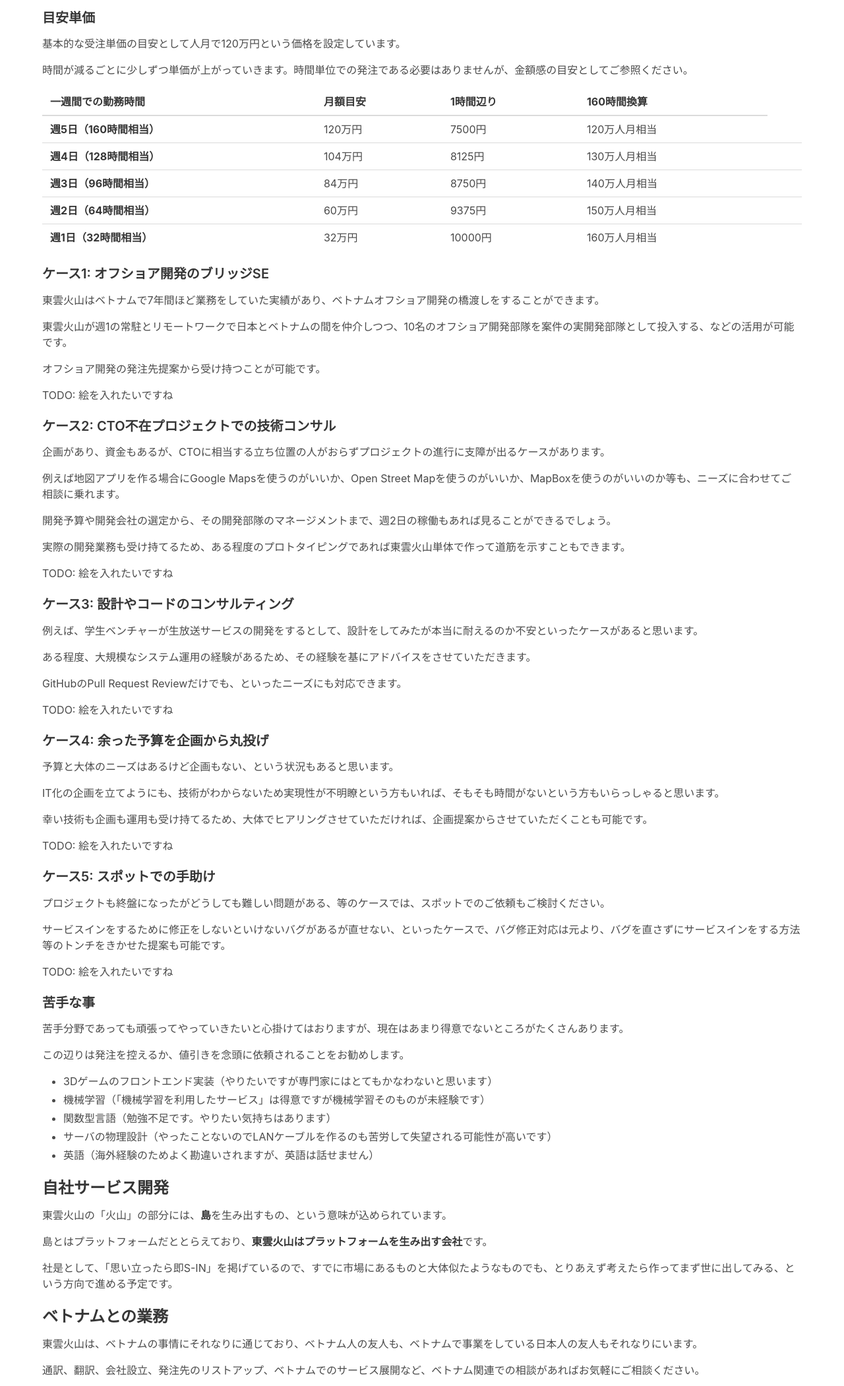
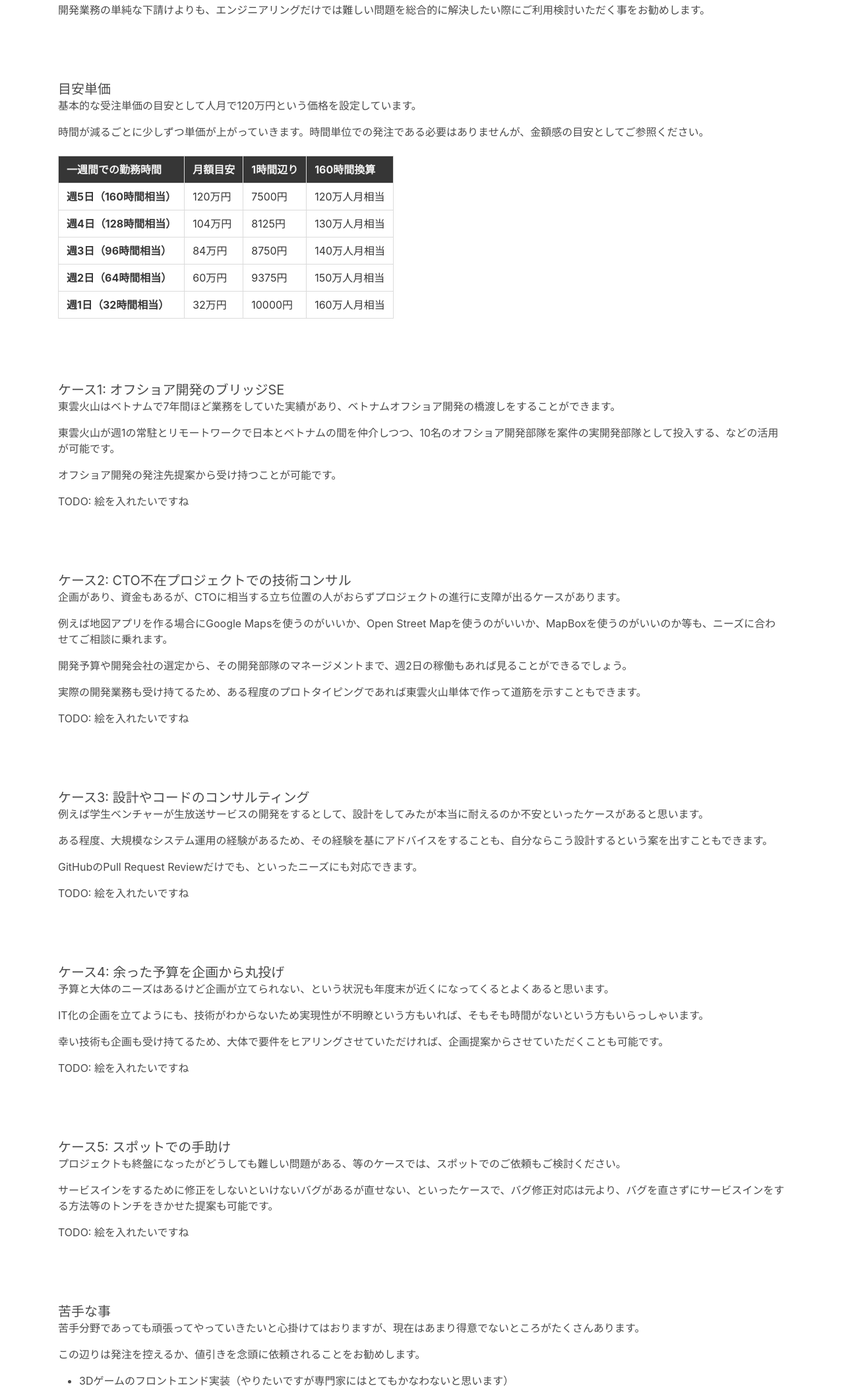
Before and after one commit to shinonomekazan/web, a website: page work.html in a window 1280 px wide. Shown: the part 465-2566 px from the top of the page at 66% size. Drawn offline with Linux system fonts and the light colour scheme.

Commit message:
Cardを試す前のコミット

```diff
--- a/package.json
+++ b/package.json
@@ -13,7 +13,7 @@
     "url": "git+https://github.com/shinonomekazan/web.git"
   },
   "author": "Shinonomekazan Co., Ltd.",
-  "license": "UNLICENSED",
+  "license": "MIT",
   "bugs": {
     "url": "https://github.com/shinonomekazan/web/issues"
   },
--- a/work.html
+++ b/work.html
@@ -46,28 +46,34 @@
 		</header>
 		<div class="container">
 			<section id="work">
-				<article class="content">
+				<article id="contracted_development">
 					<header>
-						<h3 class="subtitle">受託・請負開発</h3>
+						<h3 class="subtitle is-4">受託・請負開発</h3>
 					</header>
+					<section class="section">
 						<div class="content">
 							<p>東雲火山はWeb/ゲーム系はフロントエンドもバックエンドも一通りこなす何でも屋です。</p>
 							<p>人手が足りない、設計で困っている、などの箇所があれば、お気軽にご相談ください。何かしらお力になれると思います。</p>
 							<p><strong>ただし、</strong>所詮一人法人なので一か月に160時間といったまとまった時間を東雲火山単体で提供することは、よほど時期が合わない限り難しいです。ある程度の開発力は有していますが、一定以上の規模の開発を単独でこなすことは難しいのが正直な実情です。</p>
 							<p>開発業務の単純な下請けよりも、エンジニアリングだけでは難しい問題を総合的に解決したい際にご利用検討いただく事をお勧めします。</p>
 						</div>
+					</section>
+					<section id="prices" class="section">
+						<header>
+							<h4 class="subtitle is-5">目安単価</h4>
+						</header>
 						<div class="content">
-						<h4>目安単価</h4>
 							<p>基本的な受注単価の目安として人月で120万円という価格を設定しています。</p>
 							<p>時間が減るごとに少しずつ単価が上がっていきます。時間単位での発注である必要はありませんが、金額感の目安としてご参照ください。</p>
-						<div class="content">
-							<table>
+						</div>
+						<div>
+							<table class="table is-bordered">
 								<thead>
-									<tr>
-										<th>一週間での勤務時間</th>
-										<th>月額目安</th>
-										<th>1時間辺り</th>
-										<th>160時間換算</th>
+									<tr class="has-background-dark">
+										<th class="has-text-light">一週間での勤務時間</th>
+										<th class="has-text-light">月額目安</th>
+										<th class="has-text-light">1時間辺り</th>
+										<th class="has-text-light">160時間換算</th>
 									</tr>
 								</thead>
 								<tbody>
@@ -75,73 +81,96 @@
 										<th>週5日（160時間相当）</th>
 										<td>120万円</td>
 										<td>7500円</td>
-										<td>120万人月相当<td>
+										<td>120万人月相当</td>
 									</tr>
 									<tr>
 										<th>週4日（128時間相当）</th>
 										<td>104万円</td>
 										<td>8125円</td>
-										<td>130万人月相当<td>
+										<td>130万人月相当</td>
 									</tr>
 									<tr>
 										<th>週3日（96時間相当）</th>
 										<td>84万円</td>
 										<td>8750円</td>
-										<td>140万人月相当<td>
+										<td>140万人月相当</td>
 									</tr>
 									<tr>
 										<th>週2日（64時間相当）</th>
 										<td>60万円</td>
 										<td>9375円</td>
-										<td>150万人月相当<td>
+										<td>150万人月相当</td>
 									</tr>
 									<tr>
 										<th>週1日（32時間相当）</th>
 										<td>32万円</td>
 										<td>10000円</td>
-										<td>160万人月相当<td>
+										<td>160万人月相当</td>
 									</tr>
 								</tbody>
 							</table>
 						</div>
-					</div>
+					</section>
+					<section id="offshore_development" class="section">
+						<header>
+							<h4 class="subtitle is-5">ケース1: オフショア開発のブリッジSE</h4>
+						</header>
 						<div class="content">
-						<h4>ケース1: オフショア開発のブリッジSE</h4>
 							<p>東雲火山はベトナムで7年間ほど業務をしていた実績があり、ベトナムオフショア開発の橋渡しをすることができます。</p>
 							<p>東雲火山が週1の常駐とリモートワークで日本とベトナムの間を仲介しつつ、10名のオフショア開発部隊を案件の実開発部隊として投入する、などの活用が可能です。</p>
 							<p>オフショア開発の発注先提案から受け持つことが可能です。</p>
 							<p>TODO: 絵を入れたいですね</p>
 						</div>
+					</section>
+					<section id="cto_like_development" class="section">
+						<header>
+							<h4 class="subtitle is-5">ケース2: CTO不在プロジェクトでの技術コンサル</h4>
+						</header>
 						<div class="content">
-						<h4>ケース2: CTO不在プロジェクトでの技術コンサル</h4>
 							<p>企画があり、資金もあるが、CTOに相当する立ち位置の人がおらずプロジェクトの進行に支障が出るケースがあります。</p>
 							<p>例えば地図アプリを作る場合にGoogle Mapsを使うのがいいか、Open Street Mapを使うのがいいか、MapBoxを使うのがいいのか等も、ニーズに合わせてご相談に乗れます。</p>
 							<p>開発予算や開発会社の選定から、その開発部隊のマネージメントまで、週2日の稼働もあれば見ることができるでしょう。</p>
 							<p>実際の開発業務も受け持てるため、ある程度のプロトタイピングであれば東雲火山単体で作って道筋を示すこともできます。</p>
 							<p>TODO: 絵を入れたいですね</p>
 						</div>
+					</section>
+					<section id="programming_consultant" class="section">
+						<header>
+							<h4 class="subtitle is-5">ケース3: 設計やコードのコンサルティング</h4>
+						</header>
 						<div class="content">
-						<h4>ケース3: 設計やコードのコンサルティング</h4>
-						<p>例えば、学生ベンチャーが生放送サービスの開発をするとして、設計をしてみたが本当に耐えるのか不安といったケースがあると思います。</p>
-						<p>ある程度、大規模なシステム運用の経験があるため、その経験を基にアドバイスをさせていただきます。</p>
+							<p>例えば学生ベンチャーが生放送サービスの開発をするとして、設計をしてみたが本当に耐えるのか不安といったケースがあると思います。</p>
+							<p>ある程度、大規模なシステム運用の経験があるため、その経験を基にアドバイスをすることも、自分ならこう設計するという案を出すこともできます。</p>
 							<p>GitHubのPull Request Reviewだけでも、といったニーズにも対応できます。</p>
 							<p>TODO: 絵を入れたいですね</p>
 						</div>
+					</section>
+					<section id="development_with_planning" class="section">
+						<header>
+							<h4 class="subtitle is-5">ケース4: 余った予算を企画から丸投げ</h4>
+						</header>
 						<div class="content">
-						<h4>ケース4: 余った予算を企画から丸投げ</h4>
-						<p>予算と大体のニーズはあるけど企画もない、という状況もあると思います。</p>
-						<p>IT化の企画を立てようにも、技術がわからないため実現性が不明瞭という方もいれば、そもそも時間がないという方もいらっしゃると思います。</p>
-						<p>幸い技術も企画も運用も受け持てるため、大体でヒアリングさせていただければ、企画提案からさせていただくことも可能です。</p>
+							<p>予算と大体のニーズはあるけど企画が立てられない、という状況も年度末が近くになってくるとよくあると思います。</p>
+							<p>IT化の企画を立てようにも、技術がわからないため実現性が不明瞭という方もいれば、そもそも時間がないという方もいらっしゃいます。</p>
+							<p>幸い技術も企画も受け持てるため、大体で要件をヒアリングさせていただければ、企画提案からさせていただくことも可能です。</p>
 							<p>TODO: 絵を入れたいですね</p>
 						</div>
+					</section>
+					<section id="pinpoint_helper" class="section">
+						<header>
+							<h4 class="subtitle is-5">ケース5: スポットでの手助け</h4>
+						</header>
 						<div class="content">
-						<h4>ケース5: スポットでの手助け</h4>
 							<p>プロジェクトも終盤になったがどうしても難しい問題がある、等のケースでは、スポットでのご依頼もご検討ください。</p>
 							<p>サービスインをするために修正をしないといけないバグがあるが直せない、といったケースで、バグ修正対応は元より、バグを直さずにサービスインをする方法等のトンチをきかせた提案も可能です。</p>
 							<p>TODO: 絵を入れたいですね</p>
 						</div>
+					</section>
+					<section id="weak" class="section">
+						<header>
+							<h4 class="subtitle is-5">苦手な事</h4>
+						</header>
 						<div class="content">
-						<h4>苦手な事</h4>
 							<p>苦手分野であっても頑張ってやっていきたいと心掛けてはおりますが、現在はあまり得意でないところがたくさんあります。</p>
 							<p>この辺りは発注を控えるか、値引きを念頭に依頼されることをお勧めします。</p>
 							<ul>
@@ -149,28 +178,35 @@
 								<li>機械学習（「機械学習を利用したサービス」は得意ですが機械学習そのものが未経験です）</li>
 								<li>関数型言語（勉強不足です。やりたい気持ちはあります）</li>
 								<li>サーバの物理設計（やったことないのでLANケーブルを作るのも苦労して失望される可能性が高いです）</li>
-							<li>英語（海外経験のためよく勘違いされますが、英語は話せません）</li>
+								<li>英語（海外経験のためよく勘違いされますが、英語は文献読むくらいは多少できますが話せません）</li>
 							</ul>
 						</div>
+					</section>
 				</article>
-				<article class="content">
+
+				<article id="services">
 					<header>
-						<h3 class="subtitle">自社サービス開発</h3>
+						<h3 class="subtitle is-4">自社サービス開発</h3>
 					</header>
+					<section class="section">
 						<div class="content">
 							<p>東雲火山の「火山」の部分には、<strong>島</strong>を生み出すもの、という意味が込められています。</p>
-						<p>島とはプラットフォームだととらえており、<strong>東雲火山はプラットフォームを生み出す会社</strong>です。</p>
+							<p>島とはプラットフォームの比喩であり、<strong>東雲火山はプラットフォームを生み出す会社</strong>にしたいためにそう名付けられました。</p>
 							<p>社是として、「思い立ったら即S-IN」を掲げているので、すでに市場にあるものと大体似たようなものでも、とりあえず考えたら作ってまず世に出してみる、という方向で進める予定です。</p>
 						</div>
+					</section>
 				</article>
-				<article class="content">
+
+				<article id="vietnam">
 					<header>
-						<h3 class="subtitle">ベトナムとの業務</h3>
+						<h3 class="subtitle is-4">ベトナムとの業務</h3>
 					</header>
+					<section class="section">
 						<div class="content">
 							<p>東雲火山は、ベトナムの事情にそれなりに通じており、ベトナム人の友人も、ベトナムで事業をしている日本人の友人もそれなりにいます。</p>
 							<p>通訳、翻訳、会社設立、発注先のリストアップ、ベトナムでのサービス展開など、ベトナム関連での相談があればお気軽にご相談ください。</p>
 						</div>
+					</section>
 				</article>
 			</section>
 		</div>
```
Also changed, not shown: index.html (+18 -15 lines), README.md, 1 other file. Lines whose indentation alone changed are shown as unchanged.
